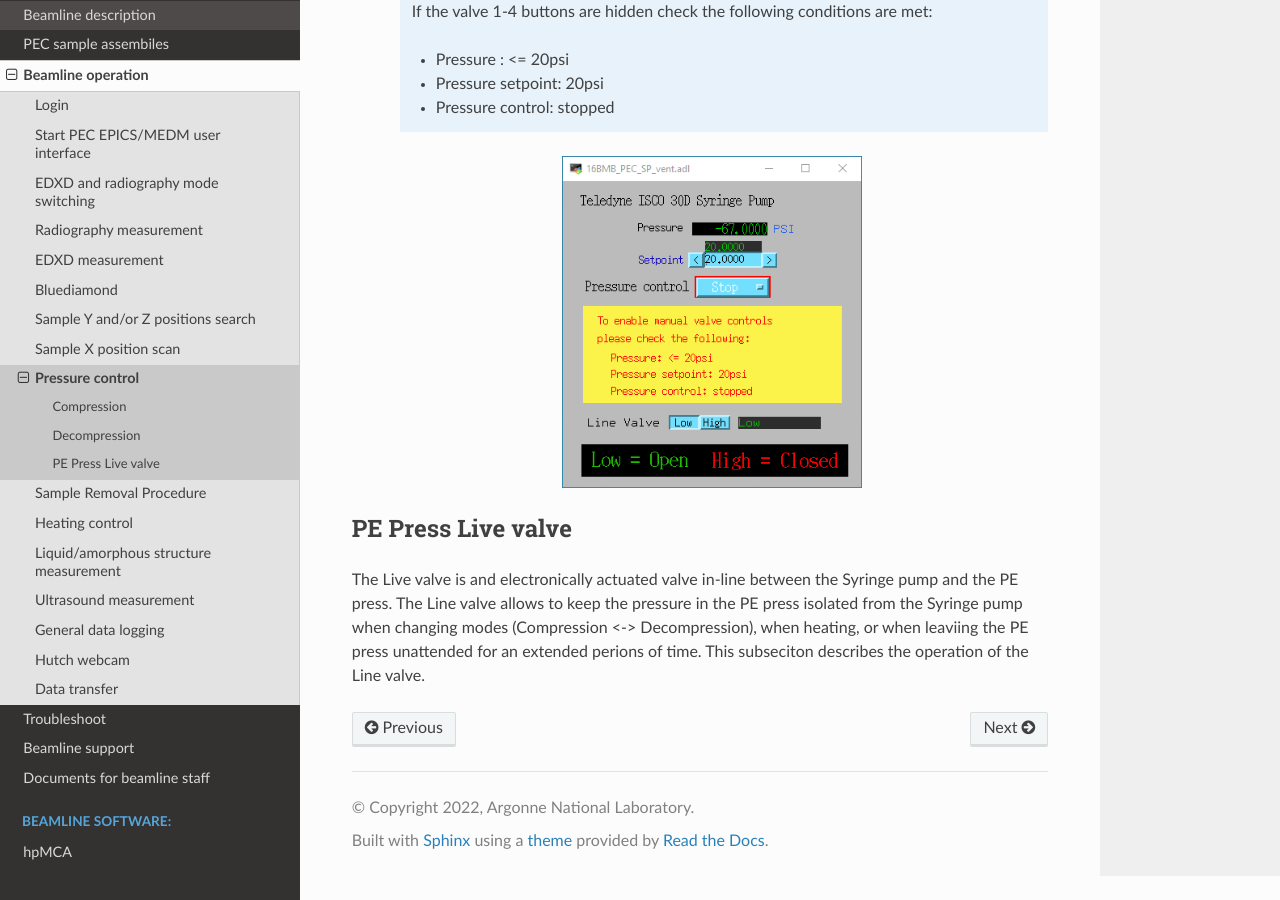
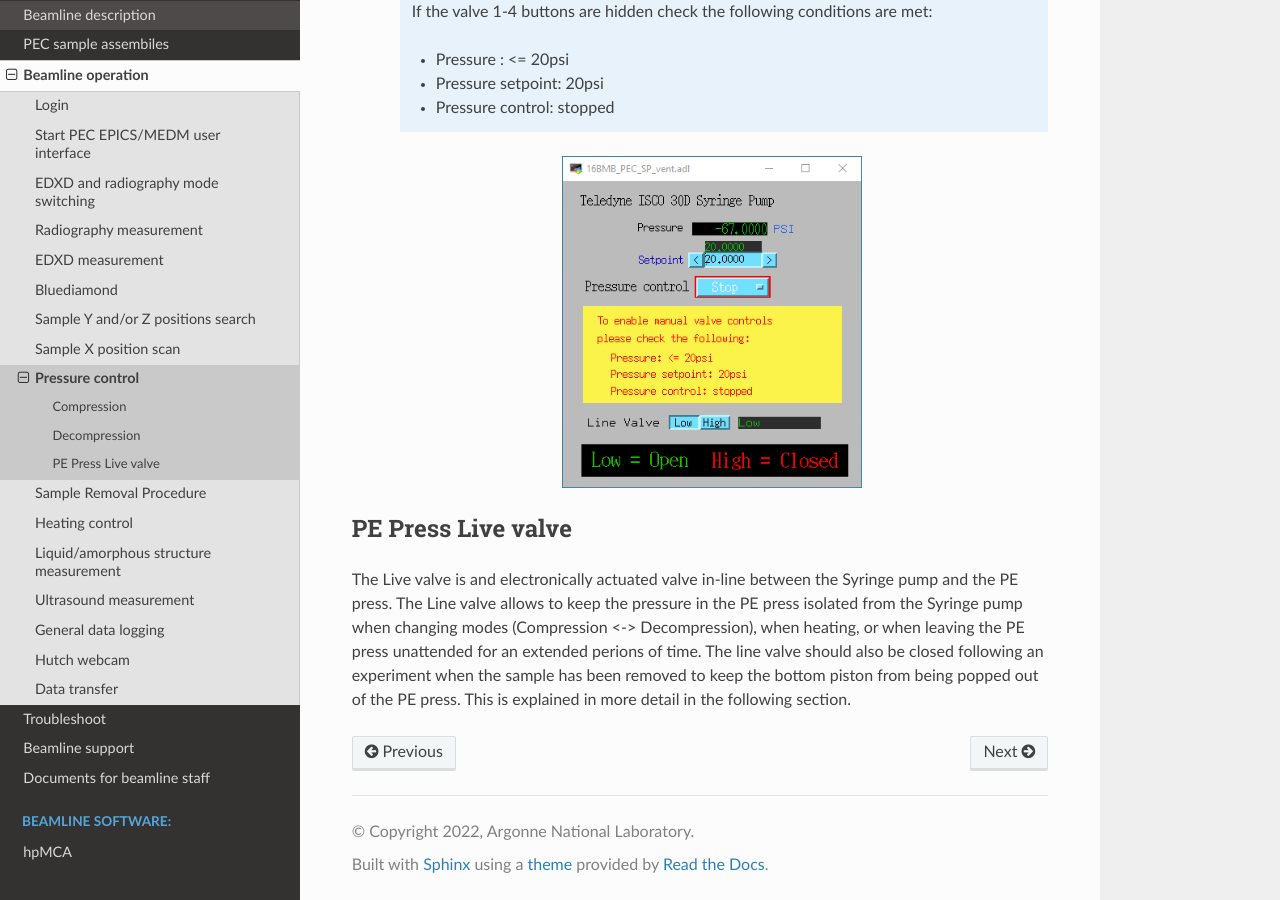
Before and after one commit to taeastmo/16BMB_manual, a Sphinx documentation site: the page built from docs/source/operations/item_009_pressure.rst, in a window 1280 px wide and 900 px high, scrolled down 2640 px. Built offline with Sphinx 7.4.7 and the Read the Docs theme 3.1.0, drawn with Linux system fonts in a browser that asks for light colours.

Commit message:
Update item_009_pressure.rst

```diff
--- a/docs/source/operations/item_009_pressure.rst
+++ b/docs/source/operations/item_009_pressure.rst
@@ -87,5 +87,5 @@ PE Press Live valve
 
 The Live valve is and electronically actuated valve in-line between the Syringe pump and the PE press.
 The Line valve allows to keep the pressure in the PE press isolated from the Syringe pump when changing modes
-(Compression <-> Decompression), when heating, or when leaviing the PE press unattended for an extended perions of time.
-This subseciton describes the operation of the Line valve.
+(Compression <-> Decompression), when heating, or when leaving the PE press unattended for an extended perions of time.
+The line valve should also be closed following an experiment when the sample has been removed to keep the bottom piston from being popped out of the PE press. This is explained in more detail in the following section.
```
